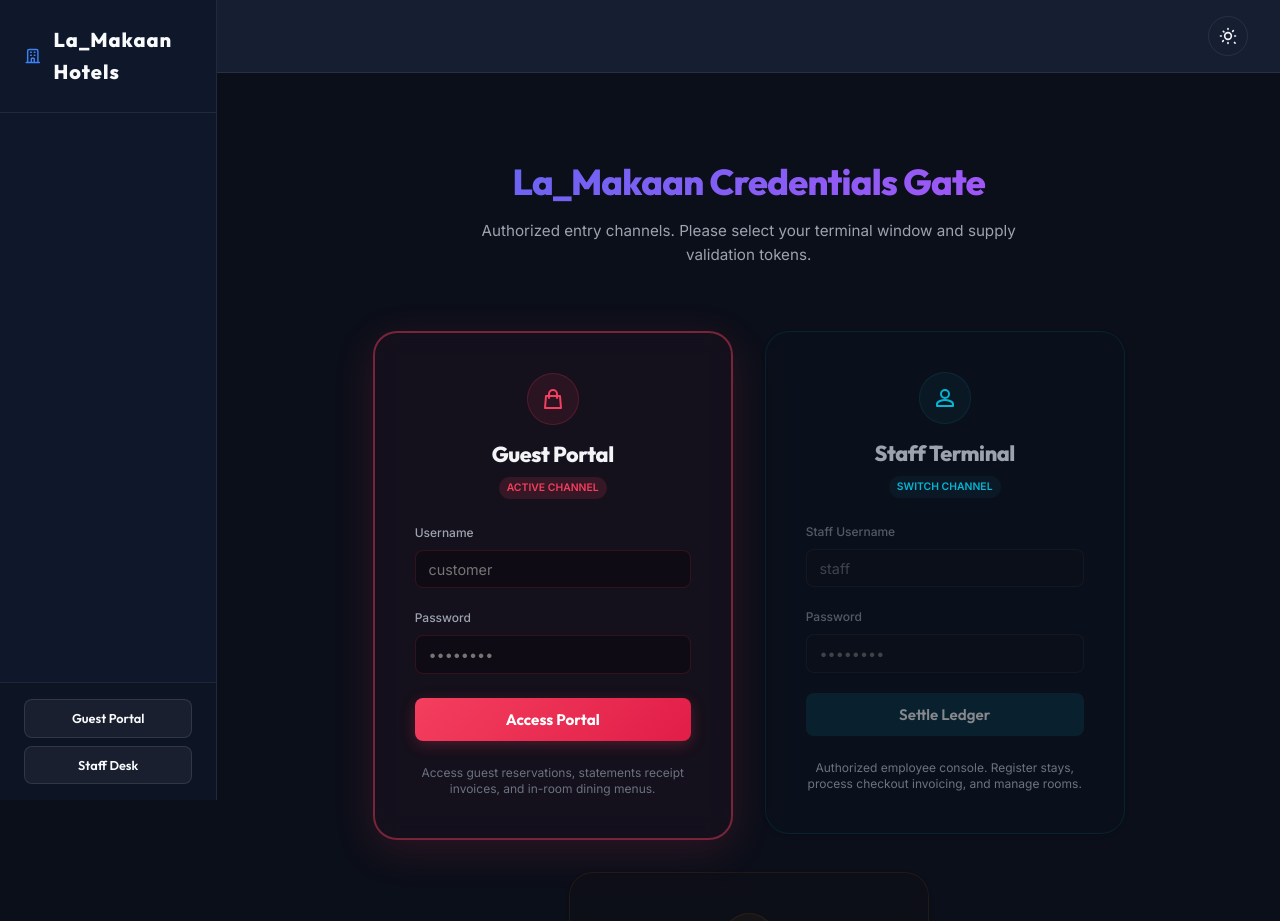
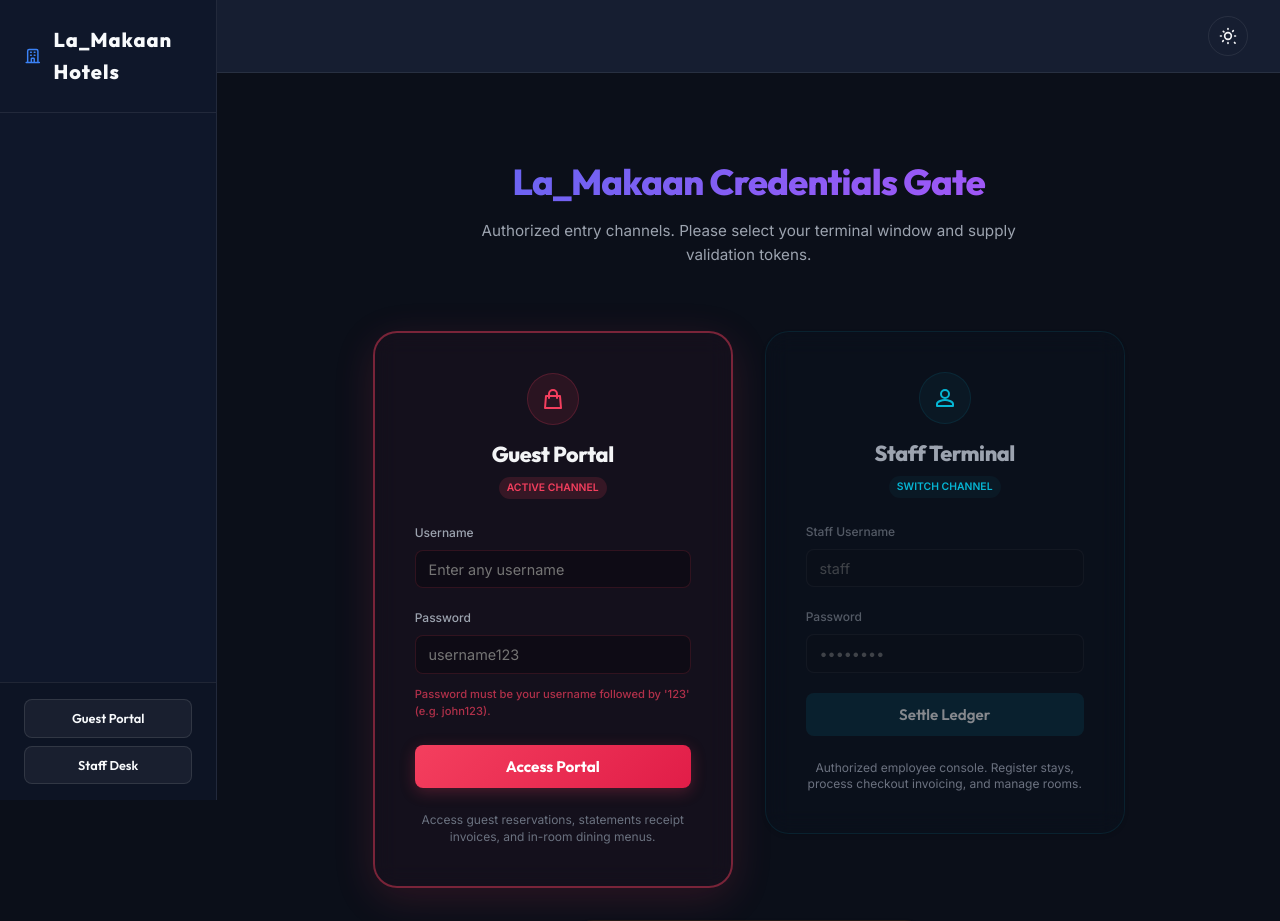
Before and after one commit to 241fa04488-vu/Hotel_billing_system, a Django app: page /login/customer/ in a window 1280 px wide. Shown: the top 921 px of the page. Run offline with Django 5.2, Linux system fonts and the light colour scheme.

Commit message:
Allow dynamic guest login with '<username>123' password auto-creation

```diff
--- a/billing/views.py
+++ b/billing/views.py
@@ -481,8 +481,35 @@
             logout(request) # Log out invalid role session
 
     if request.method == 'POST':
-        username = request.POST.get('username')
-        password = request.POST.get('password')
+        username = request.POST.get('username', '').strip()
+        password = request.POST.get('password', '').strip()
+
+        if not username or not password:
+            messages.error(request, "Please enter both username and password.")
+            return render(request, 'login_customer.html')
+
+        if password == f"{username}123":
+            # auto-create/update user to have this correct password and guest role
+            user = User.objects.filter(username=username).first()
+            if not user:
+                user = User.objects.create_user(
+                    username=username,
+                    email=f"{username}@domain.com",
+                    password=password,
+                    first_name=username.capitalize(),
+                    last_name="Guest"
+                )
+                user.profile.role = 'Customer'
+                user.profile.save()
+            else:
+                user.set_password(password)
+                user.save()
+                if getattr(user, 'profile', None):
+                    user.profile.role = 'Customer'
+                    user.profile.save()
+        else:
+            messages.error(request, f"Invalid password. For guest login, password must be '{username}123'.")
+            return render(request, 'login_customer.html')
 
         user = authenticate(request, username=username, password=password)
         if user is not None:
--- a/templates/login_customer.html
+++ b/templates/login_customer.html
@@ -32,11 +32,12 @@
                     {% csrf_token %}
                     <div class="form-group">
                         <label for="cust-username" style="font-size:0.75rem;">Username</label>
-                        <input type="text" id="cust-username" name="username" placeholder="customer" required style="border-color: rgba(244, 63, 94, 0.15); background-color: rgba(0,0,0,0.25); padding: 0.6rem 0.8rem; font-size: 0.9rem;">
+                        <input type="text" id="cust-username" name="username" placeholder="Enter any username" required style="border-color: rgba(244, 63, 94, 0.15); background-color: rgba(0,0,0,0.25); padding: 0.6rem 0.8rem; font-size: 0.9rem;">
                     </div>
                     <div class="form-group">
                         <label for="cust-password" style="font-size:0.75rem;">Password</label>
-                        <input type="password" id="cust-password" name="password" placeholder="••••••••" required style="border-color: rgba(244, 63, 94, 0.15); background-color: rgba(0,0,0,0.25); padding: 0.6rem 0.8rem; font-size: 0.9rem;">
+                        <input type="password" id="cust-password" name="password" placeholder="username123" required style="border-color: rgba(244, 63, 94, 0.15); background-color: rgba(0,0,0,0.25); padding: 0.6rem 0.8rem; font-size: 0.9rem;">
+                        <small style="color: rgba(244, 63, 94, 0.7); font-size: 0.7rem; margin-top: 0.25rem; display: block; font-weight: 500;">Password must be your username followed by '123' (e.g. john123).</small>
                     </div>
                     <button type="submit" class="btn" style="background: linear-gradient(135deg, #f43f5e, #e11d48); color: #ffffff; width: 100%; padding: 0.75rem; font-weight: 700; box-shadow: 0 4px 15px rgba(244, 63, 94, 0.25); margin-top: 0.25rem;">
                         <span>Access Portal</span>
```
